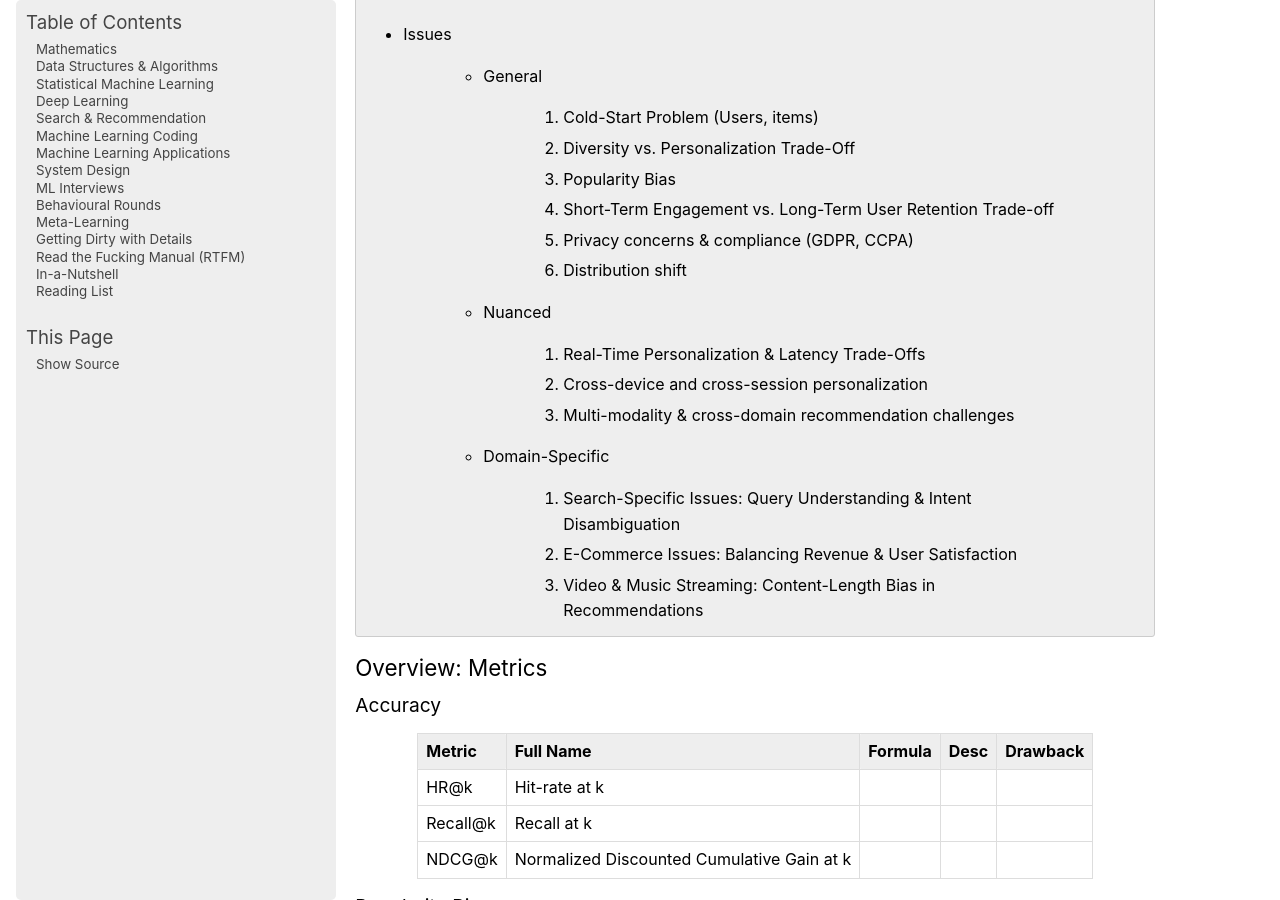
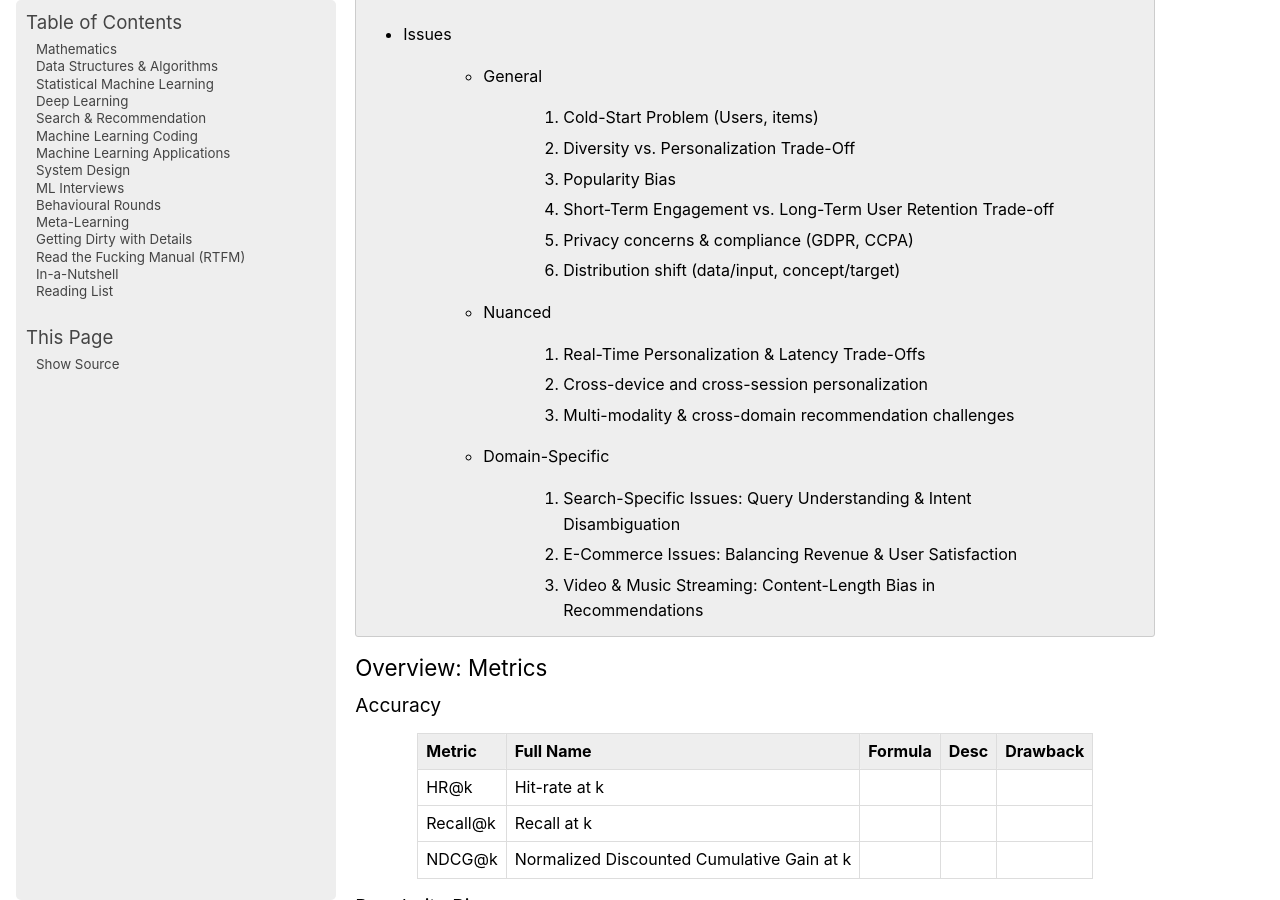
Before and after one commit to uselesstechjunks/leetcode, a Sphinx documentation site: the page built from docs/source/rank.rst, in a window 1280 px wide and 900 px high, scrolled down 2267 px. Built offline with Sphinx 7.4.7, drawn with Linux system fonts in a browser that asks for light colours.

Commit message:
Update rank.rst

```diff
--- a/docs/source/rank.rst
+++ b/docs/source/rank.rst
@@ -55,7 +55,7 @@ Overview
 			#. Popularity Bias
 			#. Short-Term Engagement vs. Long-Term User Retention Trade-off
 			#. Privacy concerns & compliance (GDPR, CCPA)
-			#. Distribution shift
+			#. Distribution shift (data/input, concept/target)
 
 		- Nuanced
 
```
